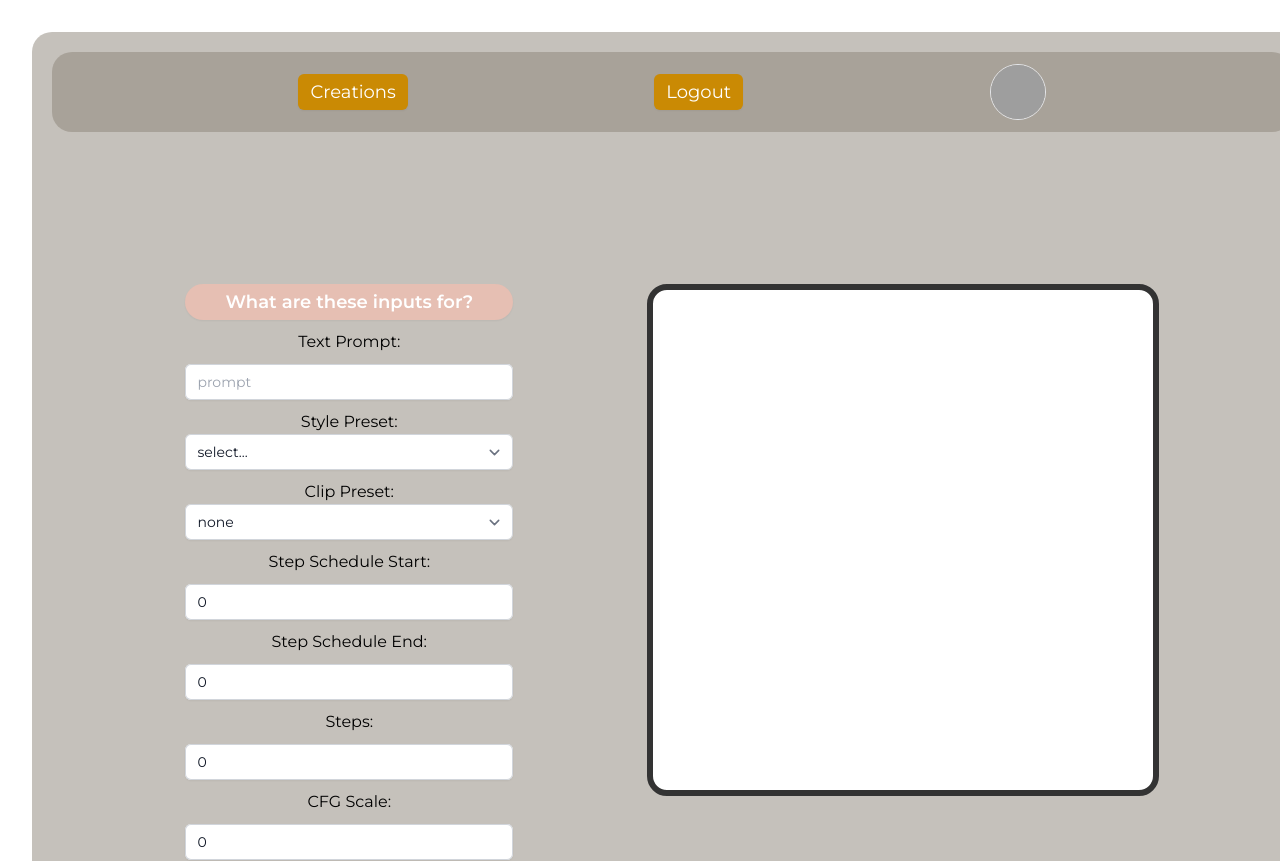
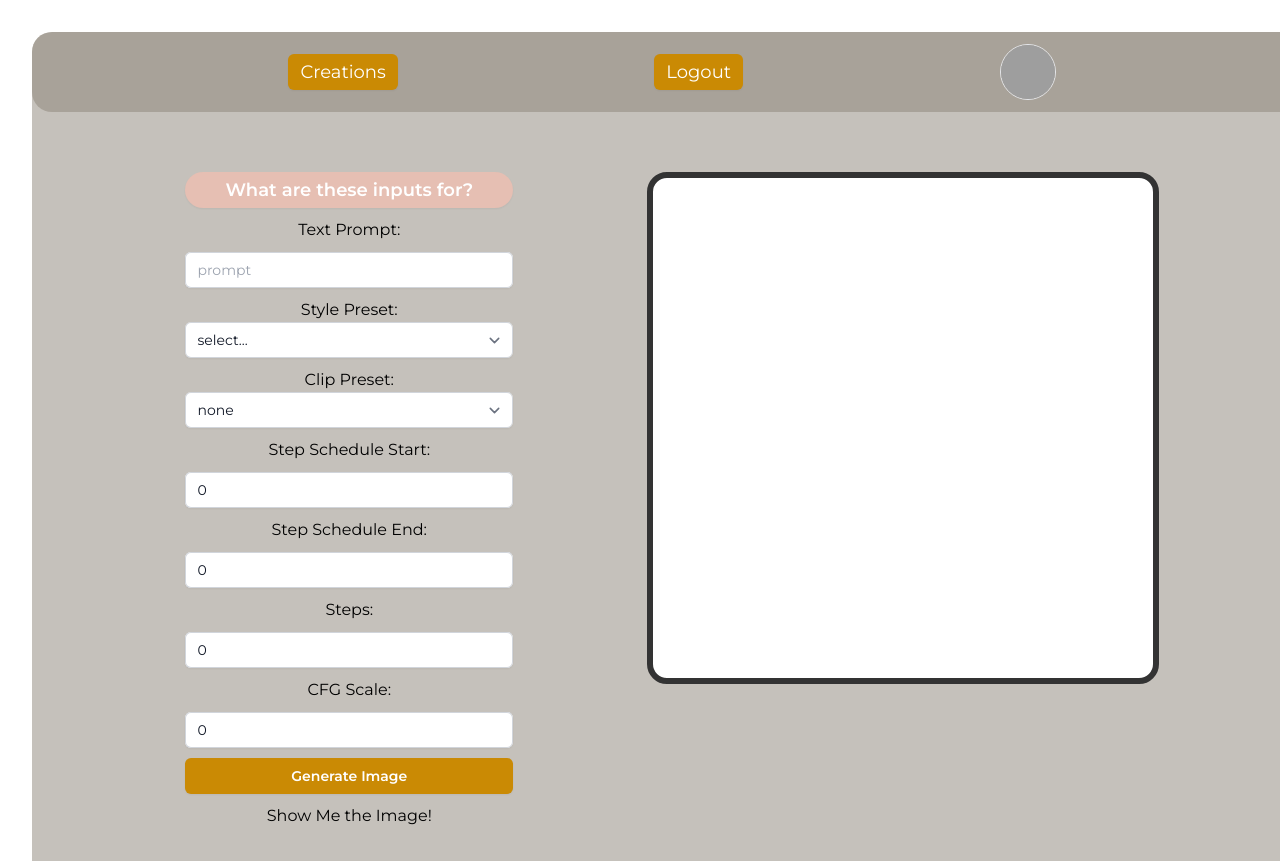
Before and after one commit to kriegercisneros/p-5-p, a React (Vite) app in the folder client/phase-5-project/: page /sketch in a window 1280 px wide. Shown: the top 861 px of the page. Built offline with nearby package versions, Linux system fonts and the light colour scheme; no server answers; grey boxes are pictures that could not be loaded.

Commit message:
fixed the banner on the sketch page

```diff
--- a/client/phase-5-project/src/Sketch.jsx
+++ b/client/phase-5-project/src/Sketch.jsx
@@ -309,9 +309,10 @@ export default function Sketch({user}){
           alignItems: 'center',
           flexDirection: 'row',
           justifyContent:'space-evenly',
-          width: '100vw',
+          width: '100%',
           borderRadius:'20px',
-          position:'relative',
+          position:'absolute',
+          top:0,
           height:'80px'
         }}>
         <button
@@ -331,7 +332,8 @@ export default function Sketch({user}){
                 display:'flex',
                 width:'100%',
                 justifyContent:'space-evenly',
-                flexDirection:'row-reverse'
+                flexDirection:'row-reverse',
+                paddingTop:'80px'
                 // bottomMargin:'20px',
             }}>
                 {/* {!showGeneratedImage ? ( */}
```
